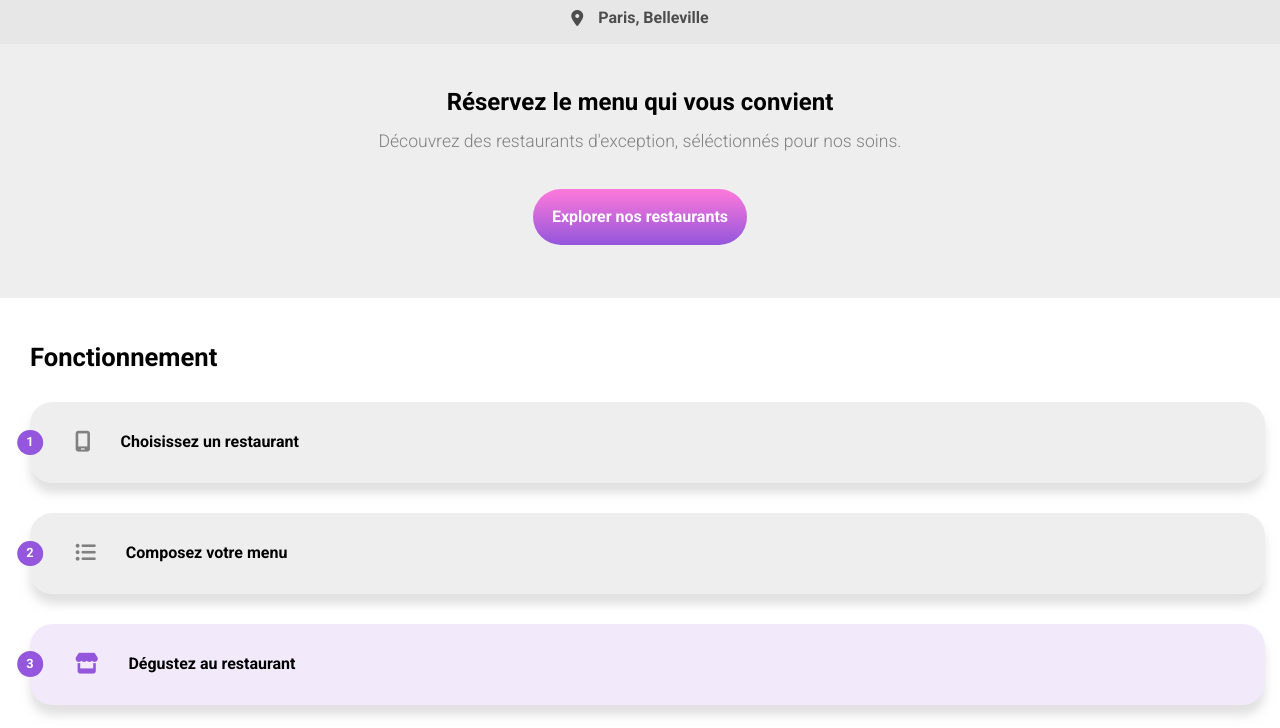
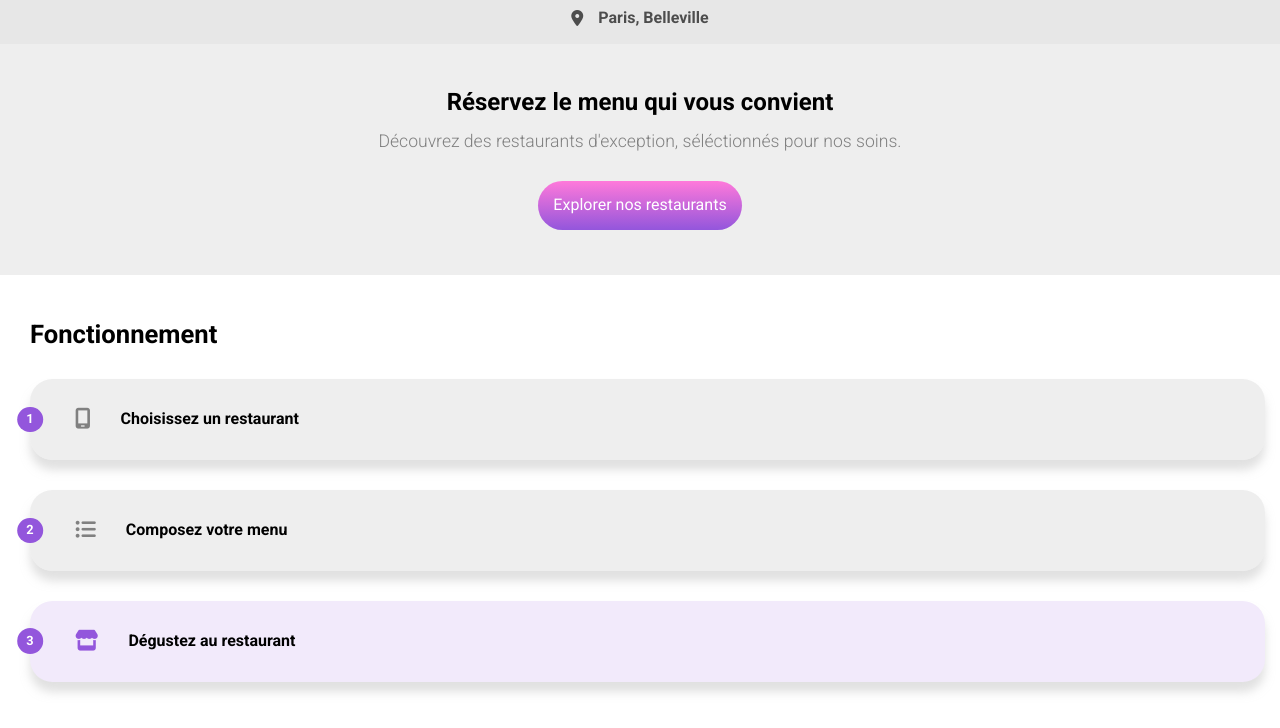
Before and after one commit to PIARDSylvian/OC-P3-Ohmyfood, a plain HTML site: page index.html in a window 1280 px wide. Shown: the part 72-800 px from the top of the page. Drawn offline with Linux system fonts and the light colour scheme; a web font is replaced by a local one.

Commit message:
botton remove margin & change font-weight

```diff
--- a/sass/components/_button.scss
+++ b/sass/components/_button.scss
@@ -1,9 +1,8 @@
 button {
     background: linear-gradient($font-secondary, $font-primary);
-    margin: $quarter-margin 0;
-    padding: calc($half-margin + 4px);
+    padding: calc($half-margin);
     border: 0;
     border-radius: $margin;
-    font-weight: bold;
+    font-weight: 400;
     color: white;
 }
--- a/sass/pages/_home.scss
+++ b/sass/pages/_home.scss
@@ -16,7 +16,7 @@
     background-color: $font-quaternary;
 
     h1 {
-        width: 70%;
+        width: 80%;
         font-size: 1.5em;
         margin: 0;
         text-align: center;
```
Also changed, not shown: css/main.css.
